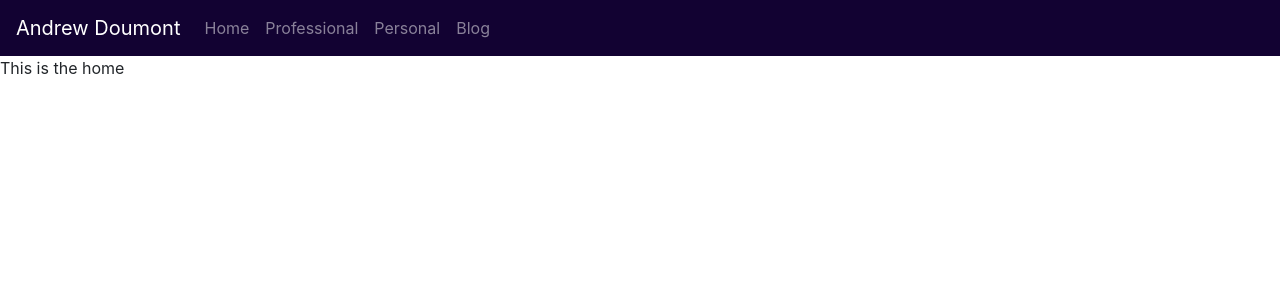
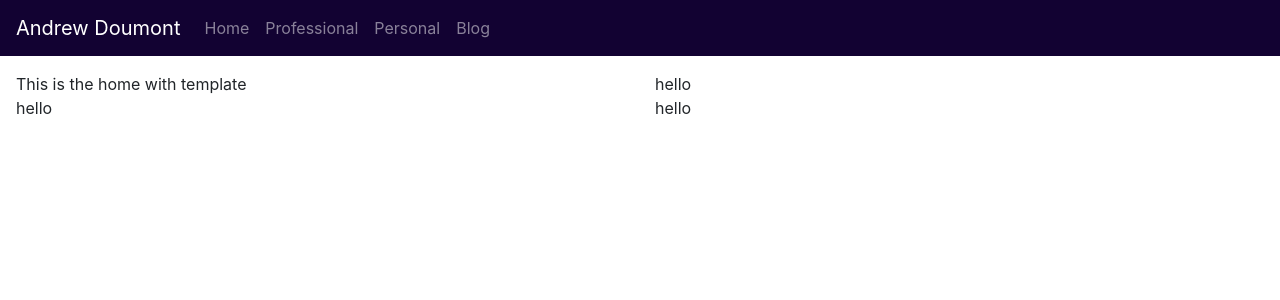
Before and after one commit to AndrewWD1/site, a React (Create React App) app: page / in a window 1280 px wide. Shown: the top 300 px of the page. Built offline with nearby package versions, Linux system fonts and the light colour scheme.

Commit message:
commit before branch

```diff
--- a/src/pages/Home/Home.tsx
+++ b/src/pages/Home/Home.tsx
@@ -1,9 +1,13 @@
-import React from 'react';
+import React from "react";
+import { Template } from "../Template/Template";
 
 const Home = () => (
-  <div>
-    This is the home
-  </div>
-)
+  <Template>
+    <div>This is the home with template</div>
+    <div>hello</div>
+    <div>hello</div>
+    <div>hello</div>
+  </Template>
+);
 
 export default Home;
--- a/src/pages/Template/Template.tsx
+++ b/src/pages/Template/Template.tsx
@@ -1,5 +1,71 @@
-import React from "react";
+import React, { useEffect, useState } from "react";
+import { Col, Container, Row } from "react-bootstrap";
 
-export const Template = () => {
-  return <div>a</div>;
+interface IProps {
+  children: React.ReactElement[];
+}
+
+export const Template: React.FC<IProps> = ({ children }) => {
+  const [height, setHeight] = useState(100);
+  const [width, setWidth] = useState(window.innerWidth);
+
+  useEffect(() => {
+    console.log(width);
+    let navbarHeight: any = document?.querySelector("#Navbar")?.clientHeight;
+
+    setHeight(window.innerHeight - navbarHeight);
+    function handleResize() {
+      setWidth(window.innerWidth);
+    }
+    window.addEventListener("resize", handleResize);
+    return () => window.removeEventListener("resize", handleResize);
+  }, [width]);
+
+  if (width > 1100) {
+    return (
+      <Container
+        style={{
+          padding: "1rem",
+          minHeight: `${height}px`,
+        }}
+        fluid
+      >
+        <Row>
+          <Col>
+            <Row>
+              <Container>{children[0]}</Container>
+            </Row>
+            <Row>
+              <Container>{children[1]}</Container>
+            </Row>
+          </Col>
+          <Col>
+            <Row>
+              <Container>{children[2]}</Container>
+            </Row>
+            <Row>
+              <Container>{children[3]}</Container>
+            </Row>
+          </Col>
+        </Row>
+      </Container>
+    );
+  } else {
+    return (
+      <Container
+        style={{
+          padding: "1rem",
+          height: `${height}px`,
+        }}
+        fluid
+      >
+        <Row>
+          <Container>{children[0]}</Container>
+          <Container>{children[1]}</Container>
+          <Container>{children[2]}</Container>
+          <Container>{children[3]}</Container>
+        </Row>
+      </Container>
+    );
+  }
 };
```
